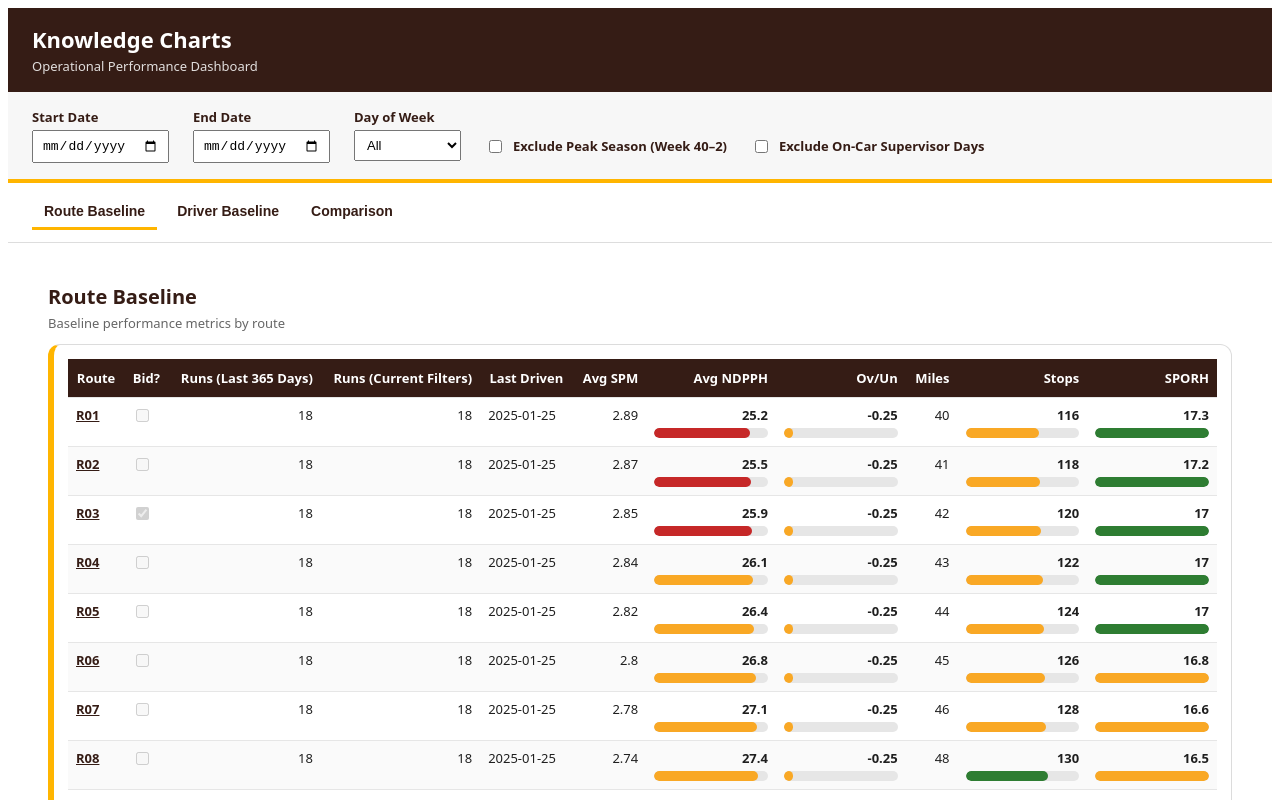
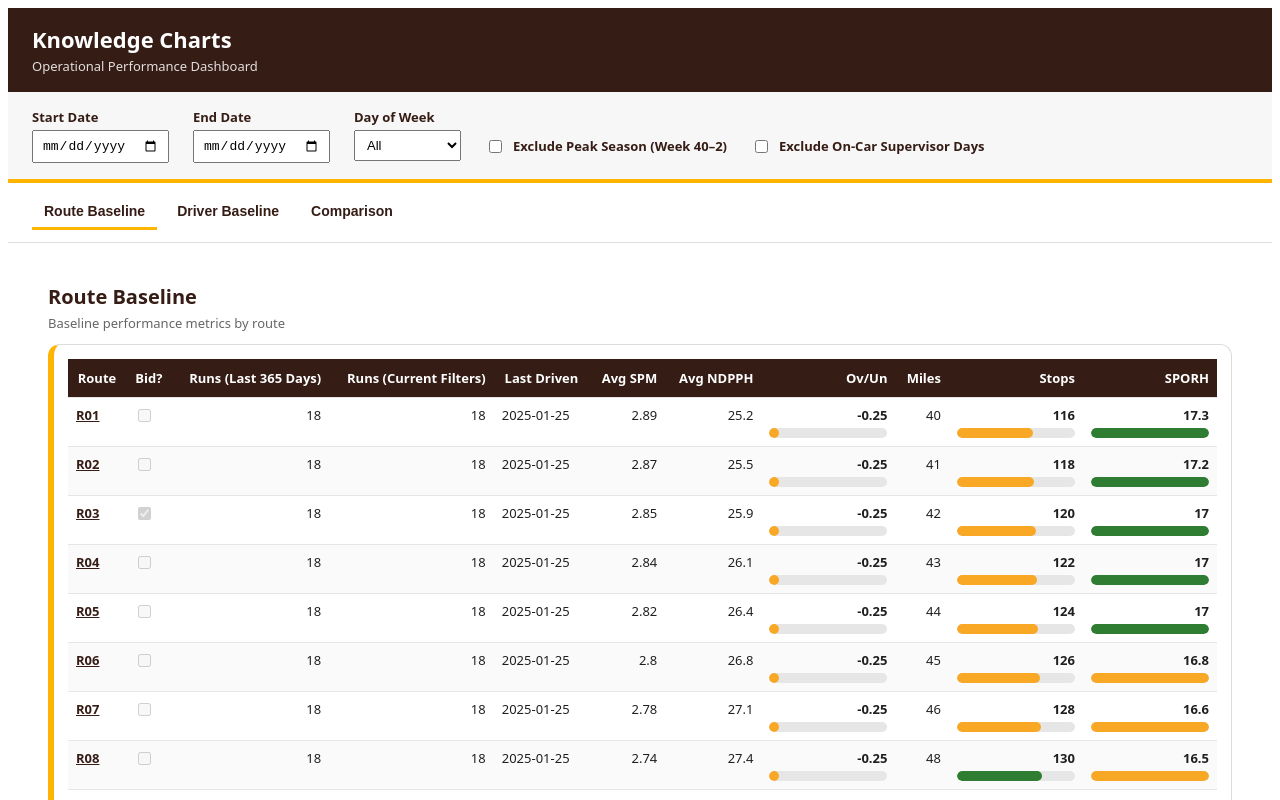
Before and after one commit to CJC803/cjc803-knowledge-chart-v2-jwpb8kwd, an Angular app: page / in a window 1280 px wide. Shown: the top 800 px of the page. Built offline with nearby package versions, Linux system fonts and the light colour scheme.

Commit message:
Remove NDPPH visual bars from baseline tables

```diff
--- a/src/app/tabs/driver-baseline/driver-baseline.html
+++ b/src/app/tabs/driver-baseline/driver-baseline.html
@@ -55,22 +55,7 @@
             <td class="num">{{ d.avgMiles }}</td>
             <td class="num">{{ d.avgSPM }}</td>
 
-            <td class="num">
-              <div class="metric">
-                <span class="v">{{ d.avgNDPPH }}</span>
-                <div class="mtrack">
-                  <div
-                    class="mfill"
-                    [ngClass]="{
-                      'good': d.avgNDPPH >= 28,
-                      'warn': d.avgNDPPH >= 26 && d.avgNDPPH < 27.99,
-                      'bad': d.avgNDPPH < 26
-                    }"
-                    [style.width.%]="Math.min((d.avgNDPPH / 30) * 100, 100)">
-                  </div>
-                </div>
-              </div>
-            </td>
+            <td class="num">{{ d.avgNDPPH }}</td>
 
             <td class="num">
               <ng-container *ngIf="showParentColor(d.sampleDays); else parentOvUnPlain">
--- a/src/app/tabs/route-baseline/route-baseline.html
+++ b/src/app/tabs/route-baseline/route-baseline.html
@@ -47,24 +47,7 @@
               <!-- Avg SPM (plain stat only) -->
               <td class="num">{{ r.avgSPM ?? '—' }}</td>
 
-              <!-- Avg NDPPH -->
-              <td class="num">
-                <div class="metric" *ngIf="r.avgNDPPH !== null; else noNdpph">
-                  <span class="v">{{ r.avgNDPPH }}</span>
-                  <div class="mtrack">
-                    <div
-                      class="mfill"
-                      [ngClass]="{
-                        'good': r.avgNDPPH >= 28,
-                        'warn': r.avgNDPPH >= 26 && r.avgNDPPH < 27.99,
-                        'bad': r.avgNDPPH < 26
-                      }"
-                      [style.width.%]="Math.min((r.avgNDPPH / 30) * 100, 100)">
-                    </div>
-                  </div>
-                </div>
-                <ng-template #noNdpph>—</ng-template>
-              </td>
+              <td class="num">{{ r.avgNDPPH ?? '—' }}</td>
 
               <td class="num">
                 <ng-container *ngIf="r.avgOvUn !== null && showParentColor(r.sampleDays); else routeOvUnPlain">
```
